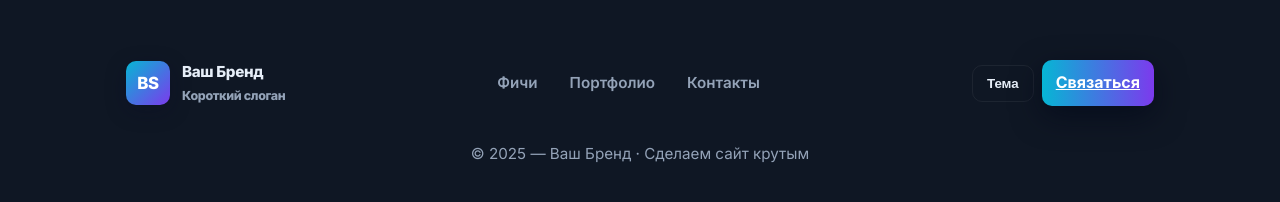
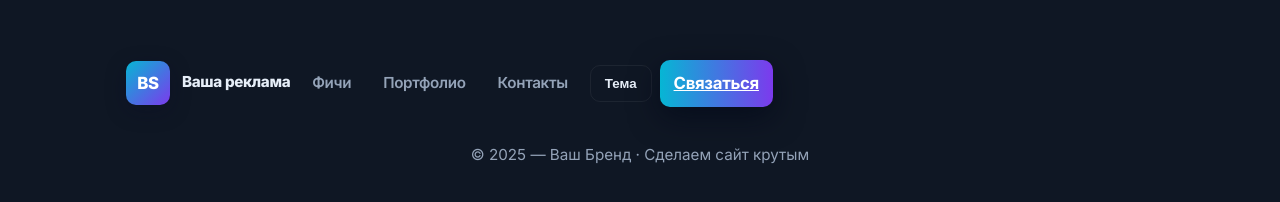
Before and after one commit to JOPAPU123/WebSite, a plain HTML site: page Website.html in a window 1280 px wide. Drawn offline with Linux system fonts and the light colour scheme.

Commit message:
Fix typo in title and header text

```diff
--- a/Website.html
+++ b/Website.html
@@ -3,7 +3,7 @@
 <head>
 <meta charset="utf-8" />
 <meta name="viewport" content="width=device-width,initial-scale=1" />
-<title>Зделаю Рекламу — Ваш бренд</title>
+<title>Сделаю Рекламу — Ваш бренд</title>
 <link rel="icon" href="assets/favicon.ico" />
 <link href="https://fonts.googleapis.com/css2?family=Inter:wght@400;600;700;800&display=swap" rel="stylesheet">
 <meta name="description" content="Современный адаптивный сайт — быстрый, доступный и красиво оформленный.">
@@ -68,8 +68,9 @@ footer{margin-top:36px;color:var(--muted);font-size:0.95rem;text-align:center;}
 <div class="brand" aria-label="Бренд">
   <div class="logo" aria-hidden="true">BS</div>
   <div>
-    <div style="font-size:0.95rem">Ваш Бренд</div>
-    <div class="muted" style="font-size:0.78rem;margin-top:2px">Короткий слоган</div>
+    <div style="font-size:0.95rem">Ваша реклама</div>
+    <div class="muted" style="font-size:0.78rem;margin-top:2px"
+    </div>
   </div>
 </div>
 
```
